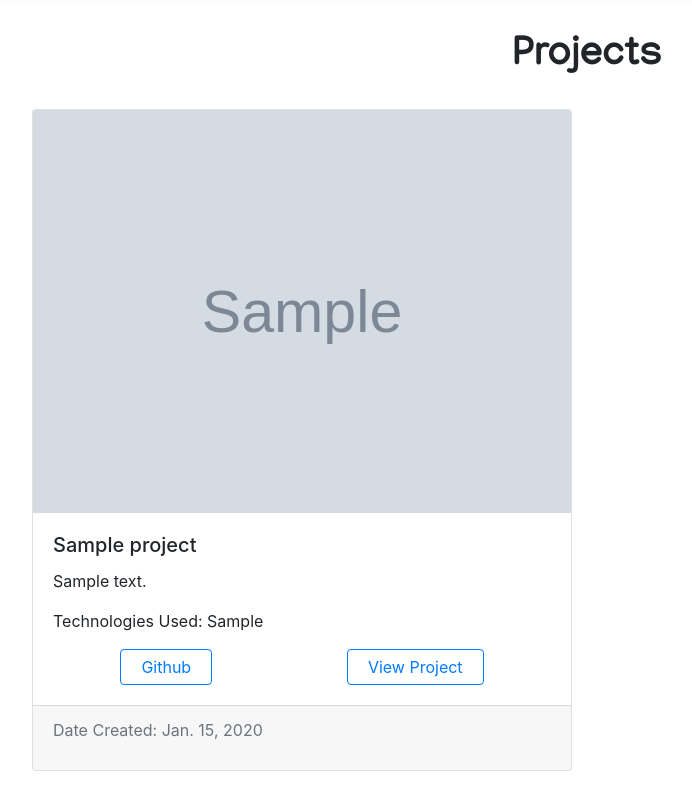
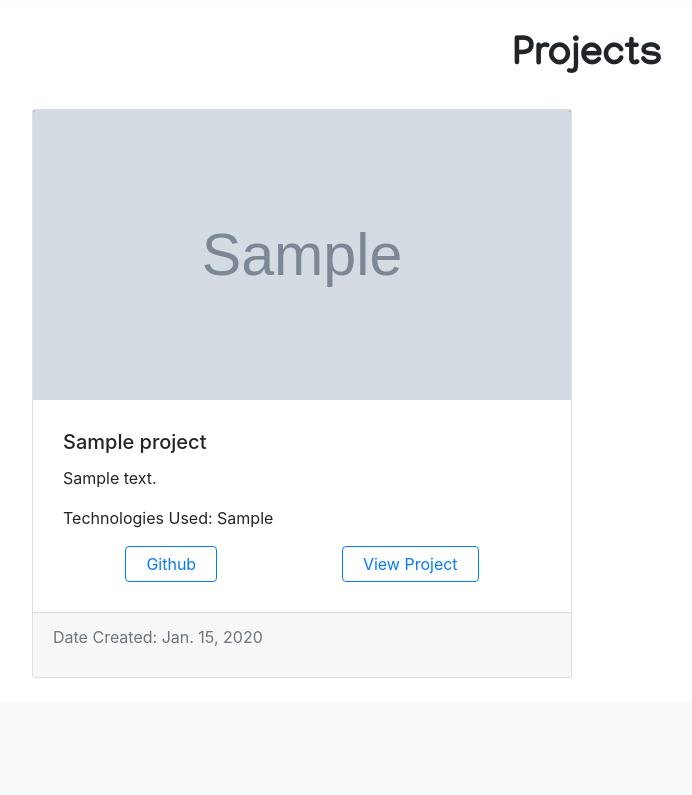
Before and after one commit to emilyc729/mybriefcase, a Django app: page /profile/1/ in a window 1280 px wide. Shown: the part 539-1334 px from the top of the page, without its empty margins (53-745 px from the left). After the commit the page ends 1217 px from the top, so only its background shows below. Run offline with Django 3.2, Linux system fonts and the light colour scheme; tables that the repository leaves empty hold one stand-in row (values such as "Sample post"); grey boxes marked "Sample" are stand-in pictures; some libraries are stand-ins or nearby versions.

Commit message:
maintain project image size

```diff
--- a/main_app/static/css/style.css
+++ b/main_app/static/css/style.css
@@ -128,3 +128,13 @@ h3 {
 #profile-img {
     width: 100%;
 }
+
+#project-img {
+    object-fit: cover;
+    height: 290px;
+    background: black;
+}
+
+#project-info {
+    padding: 10px;
+}
--- a/main_app/templates/main_app/user_profile.html
+++ b/main_app/templates/main_app/user_profile.html
@@ -46,10 +46,13 @@
         <div class="col-md-6 mb-4">
             <div class="card">
                 {% if user.portfolio.photo_url %}
-                    <img class="responsive-img card-img-top" src="{{p.photo_url}}" alt="Project Photo">
+
+                        <img class="responsive-img card-img-top" id="project-img" src="{{p.photo_url}}" alt="Project Photo">
+
                 {% else %}
                     <img class="responsive-img " src="" alt="Project_Photo">
                 {% endif %}
+                <div id="project-info">
                     {% if request.user == user %}
                         <form method="POST" action="{% url 'projects_add_photo' p.id %}" enctype="multipart/form-data">
                             {% csrf_token %}
@@ -66,6 +69,7 @@
                         <div class="d-flex justify-content-around">
                             <a class="btn btn-outline-primary" href="{{p.project_link}}">Github</a>
                             <a class="btn btn-outline-primary" href="{{p.deployed_link}}">View Project</a>
+                        </div>
                     </div>
                 </div>
                 <div class="card-footer d-flex justify-content-between">
```
Lines whose indentation alone changed are shown as unchanged.
